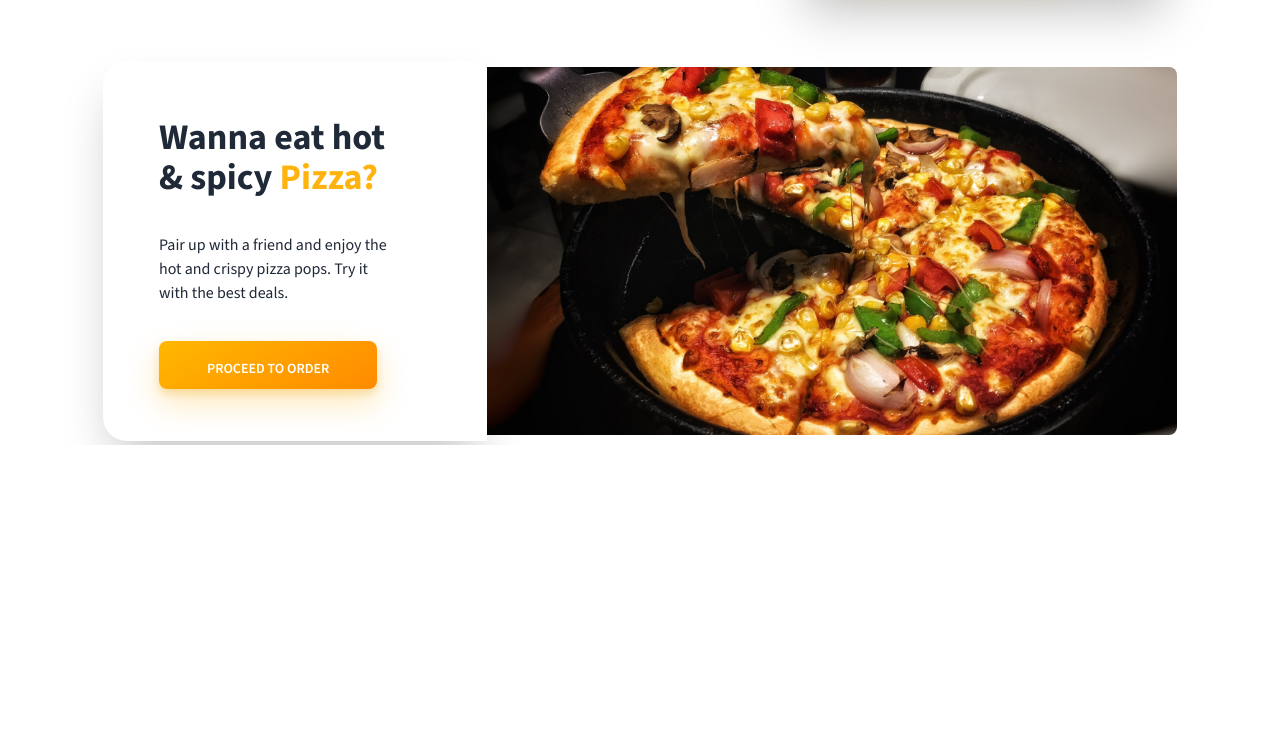
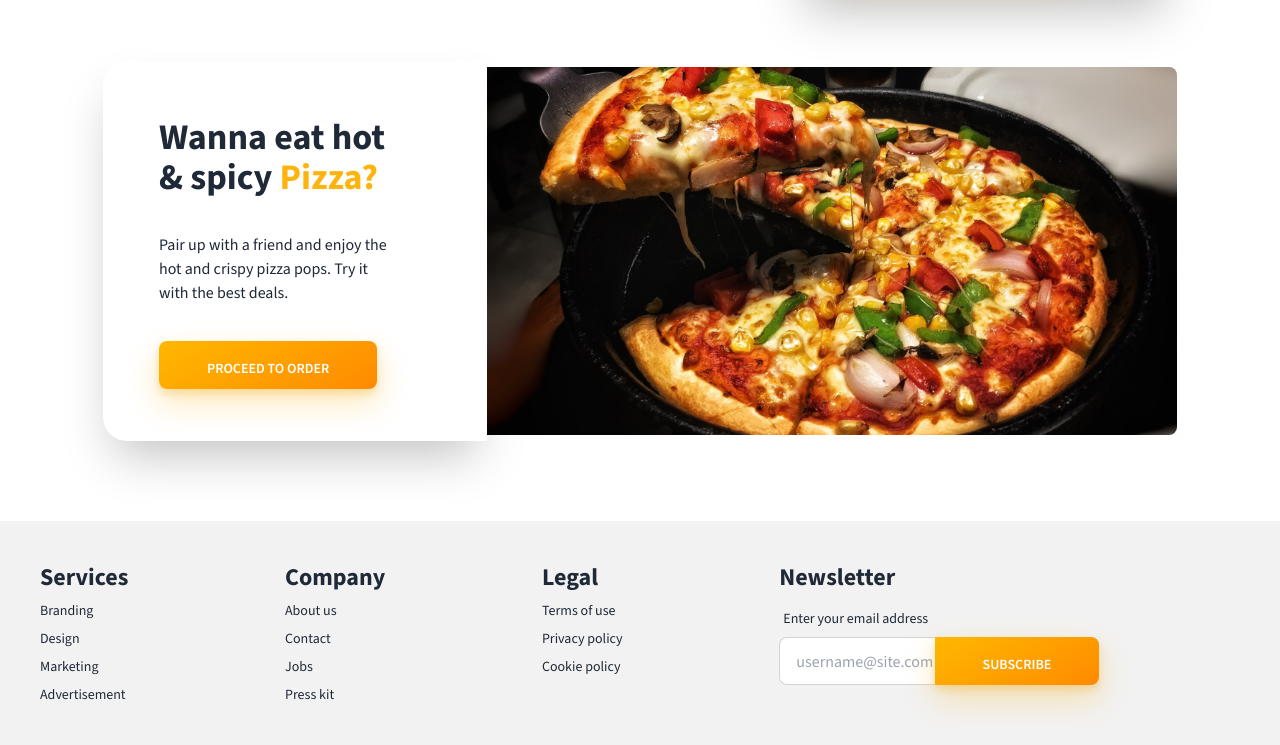
Before and after one commit to salmanpolok11/food-waGon, a plain HTML site: page index.html in a window 1280 px wide. Shown: the part 5873-6618 px from the top of the page. Before the commit the page ends 6318 px from the top, so only its background shows below. Drawn offline with nearby package versions, Linux system fonts and the light colour scheme.

Commit message:
added commpilite web

```diff
--- a/index.html
+++ b/index.html
@@ -567,7 +567,7 @@
 
 
       <!-- Delivery section -->
-      <section class="lg:my-10">
+      <section class="">
            <div class="lg:flex justify-center">
 
             <div class="lg:pt-16 p-10 space-y-2">
@@ -577,7 +577,7 @@
                  finest
                  discounts
                  and you'll be lost in a world of <br> delectable food.</p>
-                 <img class="py-16" src="./img/App Store Download Button.svg" alt="">
+                 <img class="py-10" src="./img/App Store Download Button.svg" alt="">
 
 
           </div>
@@ -665,6 +665,45 @@
    </section>
 
 
+   <!-- last bannar -->
+
+<section class="mt-20">
+  <footer class="footer p-10 bg-base-200 text-base-content">
+    <div>
+      <span class="font-extrabold text-2xl">Services</span>
+      <a class="link link-hover">Branding</a>
+      <a class="link link-hover">Design</a>
+      <a class="link link-hover">Marketing</a>
+      <a class="link link-hover">Advertisement</a>
+    </div>
+    <div>
+      <span class="font-extrabold text-2xl">Company</span>
+      <a class="link link-hover">About us</a>
+      <a class="link link-hover">Contact</a>
+      <a class="link link-hover">Jobs</a>
+      <a class="link link-hover">Press kit</a>
+    </div>
+    <div>
+      <span class="font-extrabold text-2xl">Legal</span>
+      <a class="link link-hover">Terms of use</a>
+      <a class="link link-hover">Privacy policy</a>
+      <a class="link link-hover">Cookie policy</a>
+    </div>
+    <div>
+      <span class="font-extrabold text-2xl">Newsletter</span>
+      <div class="form-control w-80">
+        <label class="label">
+          <span class="label-text">Enter your email address</span>
+        </label>
+        <div class="relative">
+          <input type="text" placeholder="username@site.com" class="input input-bordered w-full pr-16" />
+          <button class="btn btn-primary absolute top-0 right-0 rounded-l-none">Subscribe</button>
+        </div>
+      </div>
+    </div>
+  </footer>
+</section>
+
 
 
 
--- a/style.css
+++ b/style.css
@@ -126,11 +126,8 @@ box-shadow: 0px 27px 82px 0px rgba(255, 174, 0, 0.28), 0px 14px 15px 0px rgba(25
 .daily-containar{
 
 /* Headline 5 Bold */
-font-family: Source Sans Pro;
 font-size: 35px;
-font-style: normal;
 font-weight: 700;
-line-height: 120%; /* 42px */
 background: linear-gradient(150deg, #FB3C00 0%, #FFB800 100%);
 background-clip: text;
 -webkit-background-clip: text;
@@ -138,26 +135,18 @@ background-clip: text;
 }
 
 .doc{
-  height: 75px;
-  align-self: stretch;
+
   color: #827E7E;
-
-/* Body 1 */
-font-family: Open Sans;
 font-size: 18px;
 font-style: normal;
 font-weight: 400;
-line-height: 140%; /* 25.2px */
 }
 
 .instail{
 
-/* Headline 2 Bold */
-font-family: Source Sans Pro;
 font-size: 68px;
 font-style: normal;
 font-weight: 700;
-line-height: 106%; /* 72.08px */
 background: var(--yellow-button, linear-gradient(150deg, #FFB800 0%, #FF8A00 100%));
 background-clip: text;
 -webkit-background-clip: text;
```
Also changed, not shown: img/Image99.png (added).
